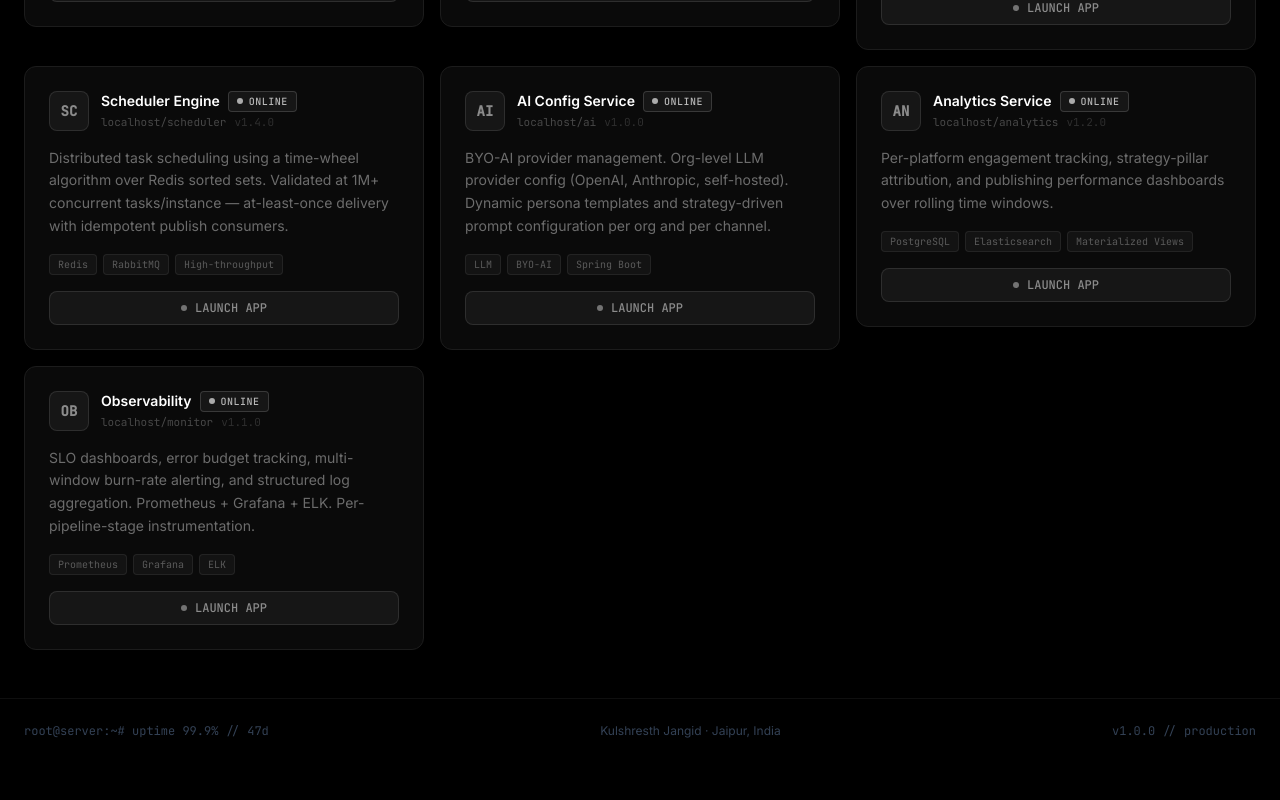
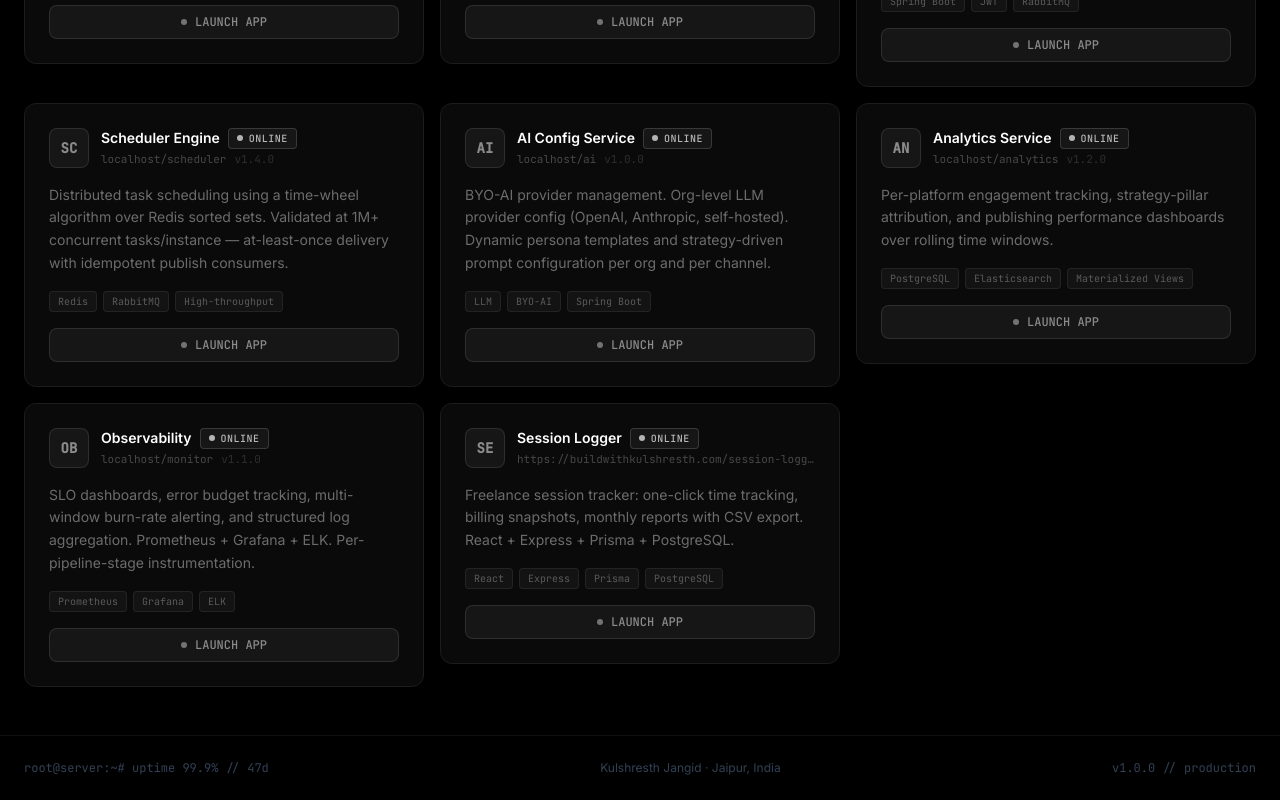
Before and after one commit to KulshresthJangid/tic-tac-toe, a React (Vite) app: page /apps in a window 1280 px wide. Shown: the part 1122-1922 px from the top of the page. Before the commit the page ends 1885 px from the top, so only its background shows below. Built offline with nearby package versions, Linux system fonts and the light colour scheme.

Commit message:
feat(apps): add Session Logger frontend service entry
- Route: /session-logger
- External URL: buildwithkulshresth.com/session-logger
- Status: ONLINE, version 1.0.0
- Tags: React, Express, Prisma, PostgreSQL

```diff
--- a/src/data/apps.ts
+++ b/src/data/apps.ts
@@ -72,4 +72,15 @@ export const appServices: AppService[] = [
     version: '1.1.0',
     tags: ['Prometheus', 'Grafana', 'ELK'],
   },
+  {
+    id: 'session-logger',
+    name: 'Session Logger',
+    description:
+      'Freelance session tracker: one-click time tracking, billing snapshots, monthly reports with CSV export. React + Express + Prisma + PostgreSQL.',
+    route: '/session-logger',
+    externalUrl: 'https://buildwithkulshresth.com/session-logger',
+    status: 'ONLINE',
+    version: '1.0.0',
+    tags: ['React', 'Express', 'Prisma', 'PostgreSQL'],
+  },
 ]
```
